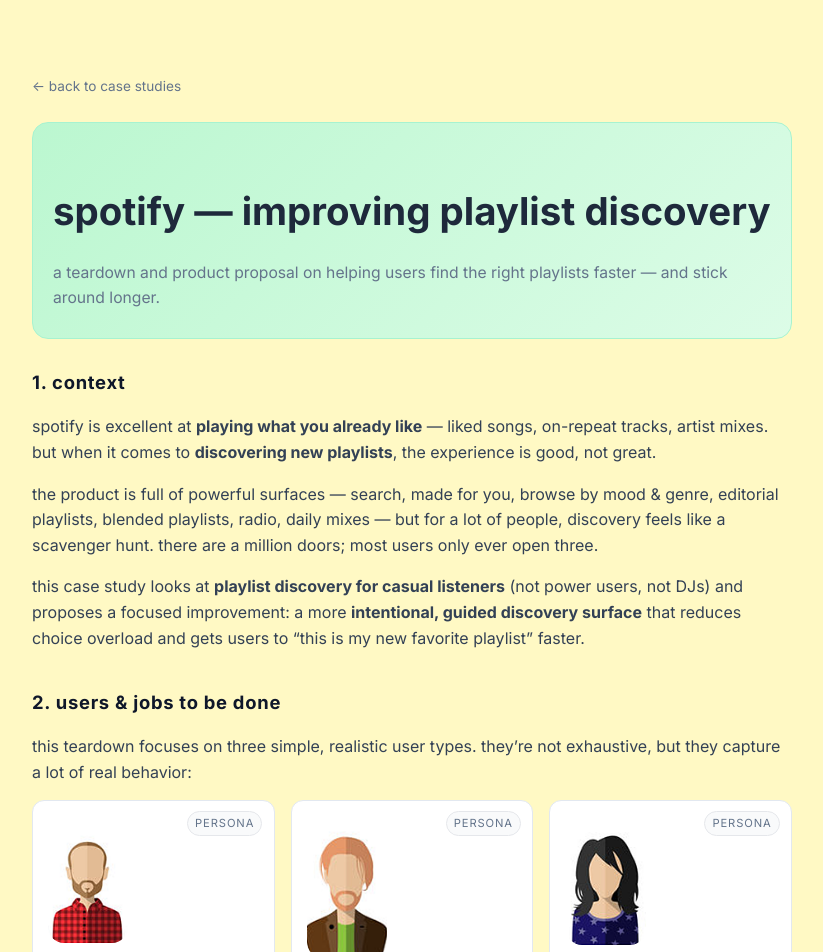
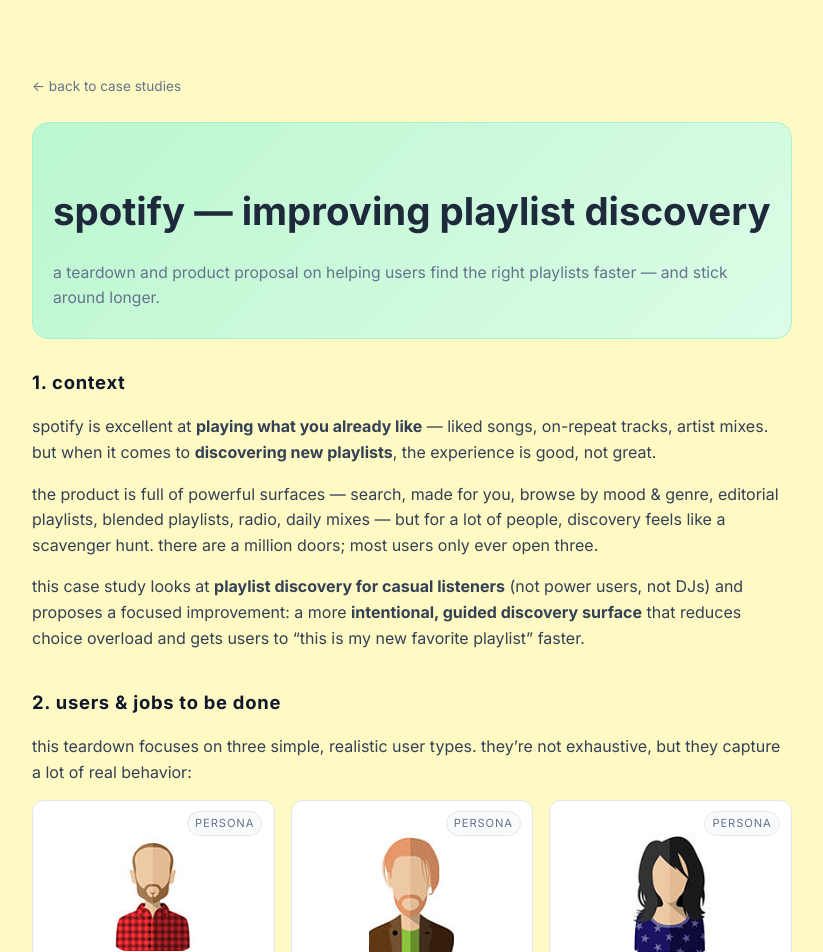
Before and after one commit to Aagam2020/aagam-site, a SvelteKit app: page /case-studies/spotify-playlist-discovery in a window 1280 px wide. Shown: the top 952 px of the page, without its empty margins (228-1051 px from the left). Built offline with nearby package versions, Linux system fonts and the light colour scheme.

Commit message:
Update +page.svelte

```diff
--- a/src/routes/case-studies/spotify-playlist-discovery/+page.svelte
+++ b/src/routes/case-studies/spotify-playlist-discovery/+page.svelte
@@ -555,16 +555,13 @@
   }
 
   .persona-avatar {
-    width: 80px;
-    height: auto;
+    width: 85px;
+    height: auto ;
     border-radius: 16px;
     object-fit: contain;
-    margin-bottom: 0.45rem;
+    margin: 0.25rem auto 1rem;
     display: block;
-  }
-
-  .persona img {
-    padding-top: 0.5rem;
+    padding-top: 0.25rem;
   }
 
   .persona-tag {
```
